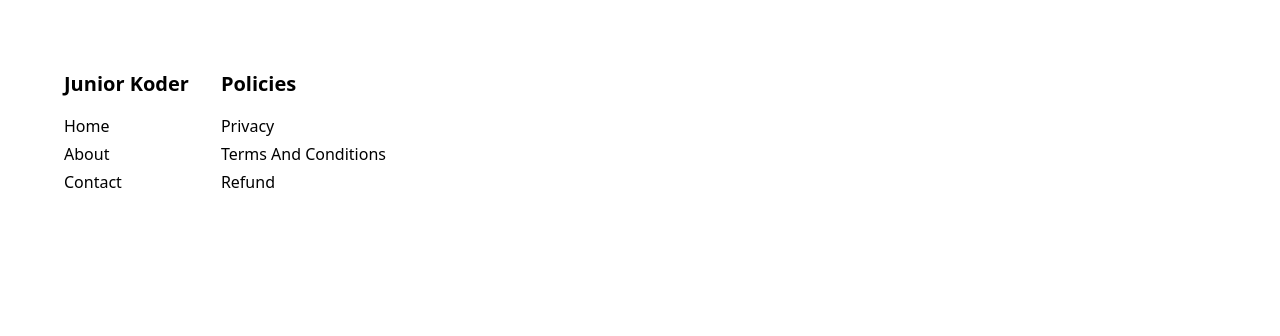
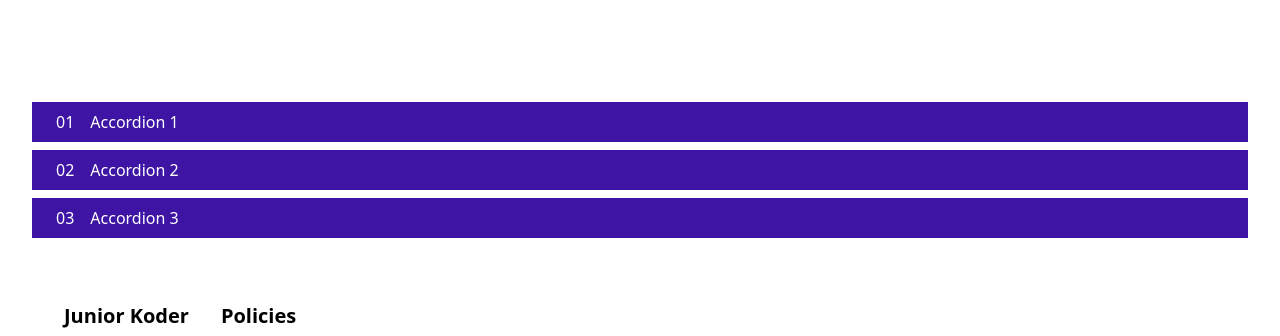
Before and after one commit to MrAzharuddin/junior-koder, a React (Create React App) app: page / in a window 1280 px wide. Shown: the part 3706-4042 px from the top of the page. Before the commit the page ends 3916 px from the top, so only its background shows below. Built offline with nearby package versions, Linux system fonts and the light colour scheme.

Commit message:
3 files modified

```diff
--- a/package.json
+++ b/package.json
@@ -7,6 +7,7 @@
     "@testing-library/react": "^13.4.0",
     "@testing-library/user-event": "^13.5.0",
     "react": "^18.2.0",
+    "react-accessible-accordion": "^5.0.0",
     "react-dom": "^18.2.0",
     "react-lazy-load-image-component": "^1.5.5",
     "react-router-dom": "^6.4.2",
--- a/src/pages/Home.jsx
+++ b/src/pages/Home.jsx
@@ -1,4 +1,13 @@
+import { useState } from 'react';
+import {
+  Accordion,
+  AccordionItem,
+  AccordionItemButton,
+  AccordionItemHeading,
+  AccordionItemPanel,
+} from 'react-accessible-accordion';
 export default function Home() {
+  const [accordionBtn, setAccordionBtn] = useState(-1);
   return (
     <main className="min-h-[calc(100vh-9.5vh)] space-y-4">
       <section className="">
@@ -256,6 +265,45 @@ export default function Home() {
           })}
         </div>
       </section>
+      <section className="p-8 space-y-4">
+        <div>
+          <Accordion className="space-y-2 transition">
+            {[
+              {
+                title: 'Accordion 1',
+                paras: [
+                  'Lorem ipsum dolor sit amet, consectetur adipiscing elit. Suspendisse malesuada lacus ex, sit amet blandit leo lobortis eget.',
+                  'Lorem ipsum dolor sit amet, consectetur adipiscing elit. Suspendisse malesuada lacus ex, sit amet blandit leo lobortis eget.',
+                ],
+              },
+              {
+                title: 'Accordion 2',
+                paras: [
+                  'Lorem ipsum dolor sit amet, consectetur adipiscing elit. Suspendisse malesuada lacus ex, sit amet blandit leo lobortis eget.',
+                ],
+              },
+              {
+                title: 'Accordion 3',
+                paras: [
+                  'Lorem ipsum dolor sit amet, consectetur adipiscing elit. Suspendisse malesuada lacus ex, sit amet blandit leo lobortis eget.',
+                  'Lorem ipsum dolor sit amet, consectetur adipiscing elit. Suspendisse malesuada lacus ex, sit amet blandit leo lobortis eget.',
+                ],
+              },
+            ].map((item, idx) => (
+              <AccordionItem key={idx}>
+                <AccordionItemHeading className="bg-primary px-6 py-2">
+                  <AccordionItemButton className="space-x-4 text-white">
+                    <span>{idx + 1 < 10 ? '0' + (idx + 1) : idx + 1}</span>
+                    <span>{item.title}</span>
+                  </AccordionItemButton>
+                </AccordionItemHeading>
+                <AccordionItemPanel>{item.paras.join(' ')}</AccordionItemPanel>
+              </AccordionItem>
+            ))}
+          </Accordion>
+        </div>
+        <div></div>
+      </section>
     </main>
   );
 }
```
Also changed, not shown: 1 other file (tests, documents, lock files or other folders).
